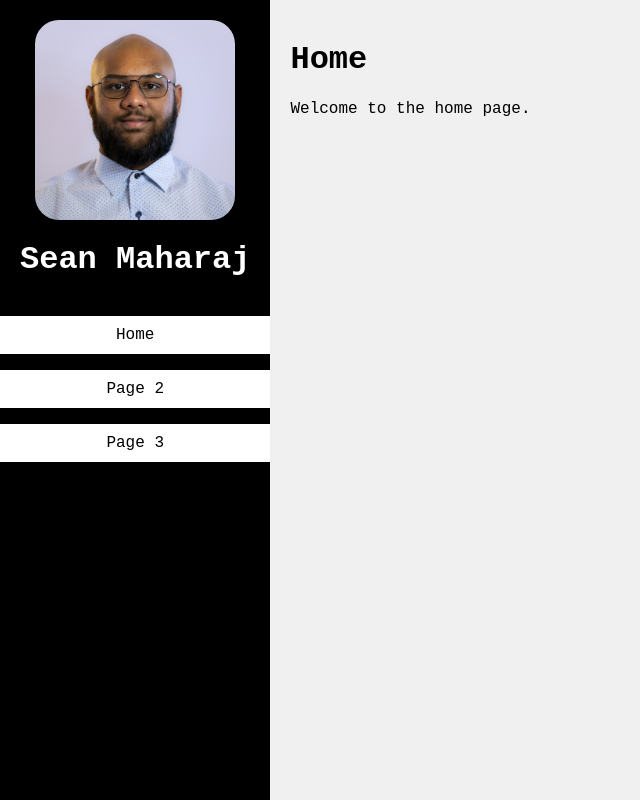
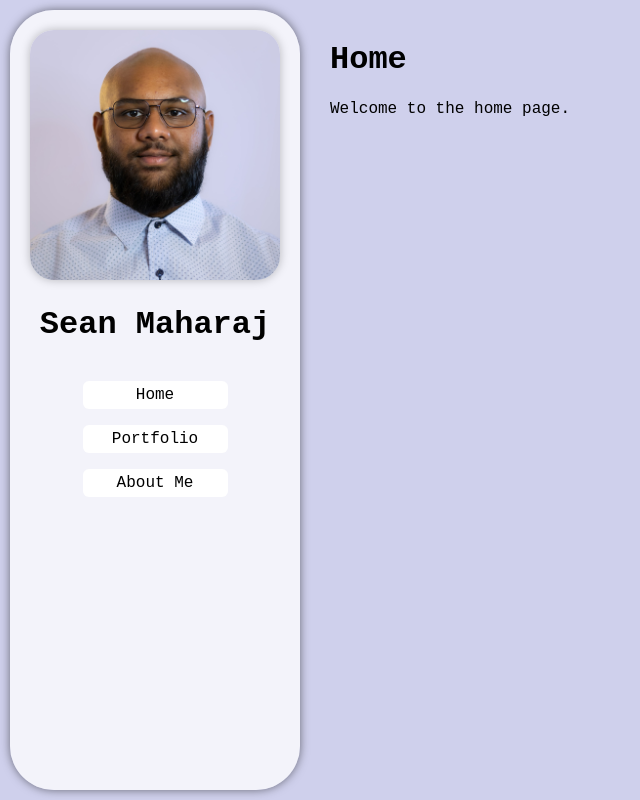
Before and after one commit to SeanMMaharaj/My-Website, a plain HTML site: page index.html in a window 1280 px wide. Shown: the whole page, without its empty margins (0-640 px from the left). Drawn offline with Linux system fonts and the light colour scheme.

Commit message:
Updated Styling of website

```diff
--- a/css/index.css
+++ b/css/index.css
@@ -1,5 +1,5 @@
 body {
-    background-color: #f0f0f0;
+    background-color: #cfd0ec;
     font-family: 'Courier New', Courier, monospace;
     margin: 0;
     padding: 0;
@@ -10,20 +10,31 @@ body {
 
 .navbar {
     background-color: #333;
-    color: #fff;
+    color: #000;
     display: flex;
     flex-direction: column;
     justify-content: left;
     align-items: center;
     padding: 20px 20px;
-    background: black;
-    min-width: 200px;
+    background: rgba(255, 255, 255, 0.75);
+    width: 250px;
+    margin: 10px;
+    border: none;
+    border-radius: 44px;
+    box-shadow: 0 0 10px rgba(0, 0, 0, 0.5);
 }
 
-.navbar img {
-    max-width: 200px;
+.sean {
+  align-items: center;
+  justify-content: center;
+  text-align: center;
+}
+
+.sean img {
+    max-width: 100%;
     height: auto;
     border-radius: 24px;
+    box-shadow: 0 0 10px rgba(0, 0, 0, 0.25);
 }
 
 .nav-items {
@@ -33,18 +44,20 @@ body {
     align-items: center;
     margin-top: 1em;
     margin-bottom: 1em;
-    width: 100%;
+    width: 50%;
 }
 
 .nav-items a {
   color: #000;
-  background-color: #fff;
+  background-color: rgba(255, 255, 255, 1);
   display: inline;
   text-decoration: none;
   width: 100%;
-  padding: 10px 20px;
+  padding: 5px 10px;
   margin-bottom: 1em;
   text-align: center;
+  border: none;
+  border-radius: 6px;
 }
 
 .container {
--- a/index.html
+++ b/index.html
@@ -7,12 +7,14 @@
 
   <body>
     <header class="navbar">
-      <img src="/images/SeanMaharajImageStraight(512x512).jpg" alt="Sean Maharaj Personal Portrait">
-      <h1>Sean Maharaj</h1>
+      <div class="sean">
+        <img src="/images/SeanMaharajImageStraight(512x512).jpg" alt="Sean Maharaj Personal Portrait">
+        <h1>Sean Maharaj</h1>
+      </div>
       <div class="nav-items">
         <a href="index.html">Home</a></li>
-        <a href="">Page 2</a></li>
-        <a href="">Page 3</a>
+        <a href="">Portfolio</a></li>
+        <a href="">About Me</a>
       </div>
     </header>
     <div class="container">
```
